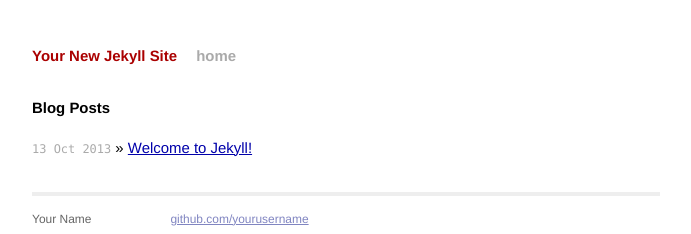
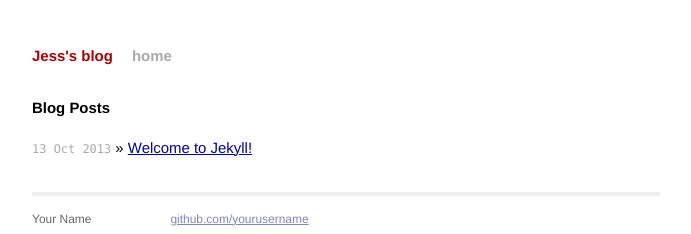
Before and after one commit to sophister/sophister.github.com, a Jekyll site: the page built from index.html, in a window 1280 px wide. Shown: the top 234 px of the page, without its empty margins (294-985 px from the left). Built offline with Jekyll 4.4.1, drawn with Linux system fonts in a browser that asks for light colours; Markdown is read by kramdown in place of the engine named in the settings.

```diff
--- a/_config.yml
+++ b/_config.yml
@@ -1,3 +1,3 @@
-name: Your New Jekyll Site
+name: Jess's blog
 markdown: redcarpet
 pygments: true
--- /dev/null
+++ b/about/index.html
@@ -0,0 +1 @@
+this is 关于页面
--- a/index.html
+++ b/index.html
@@ -1,6 +1,6 @@
 ---
 layout: default
-title: Your New Jekyll Site
+title: 首页
 ---
 
 <div id="home">
```
